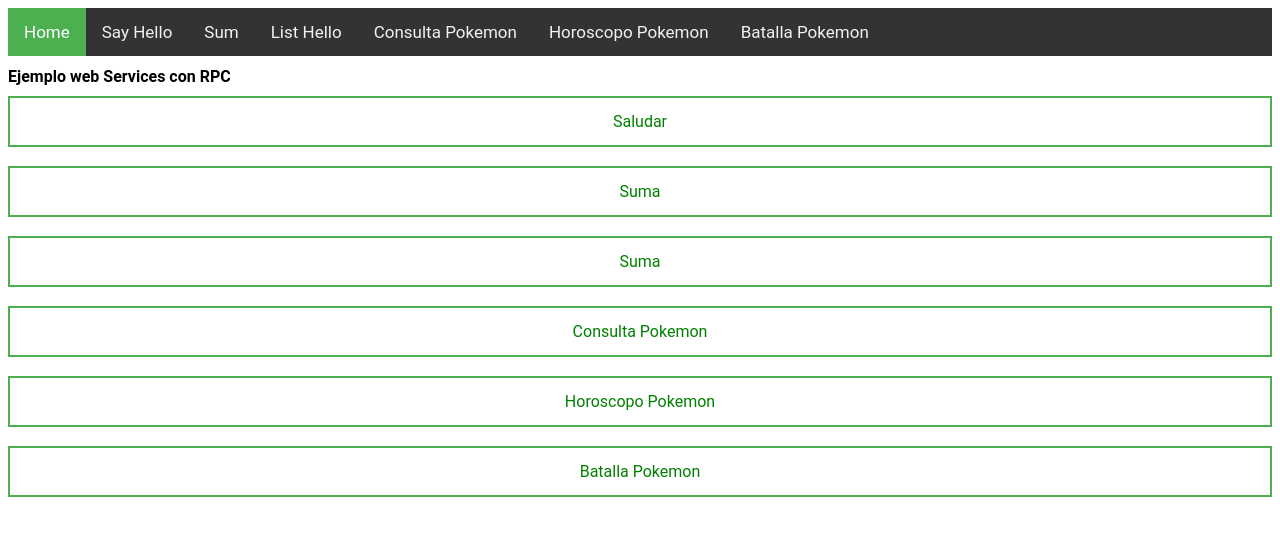
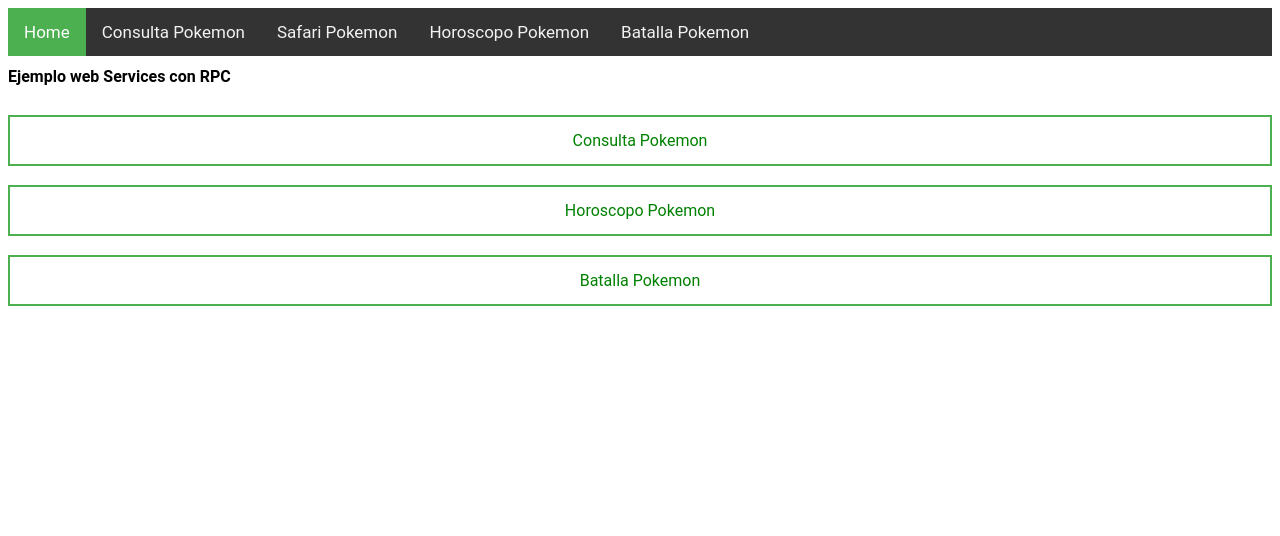
Before and after one commit to fsantander-ucsc/pokeSpyne, a Flask app: page / in a window 1280 px wide. Shown: the top 536 px of the page. Run offline with Flask 2, Linux system fonts and the light colour scheme.

Commit message:
Arreglos varios

```diff
--- a/clientEjemplo/templates/index.html
+++ b/clientEjemplo/templates/index.html
@@ -1,42 +1,13 @@
-<!DOCTYPE html>
-<html lang="es" dir="ltr">
-  <head>
-    <meta charset="utf-8">
-    <link rel="stylesheet" type="text/css" href="{{url_for('static',filename='css/style.css')}}">
-    <title>My Flask App</title>
-  </head>
-  <body>
-    <div class="topnav">
-     <a class="active" href=/>Home</a>
-     <a href=/service1>Say Hello</a>
-     <a href=/service2>Sum</a>
-     <a href=/service3>List Hello</a>
-     <a href=/ConsultaPokemon>Consulta Pokemon</a>
-     <a href=/servicePokeHoroscopo>Horoscopo Pokemon</a>
-     <a href=/servicePokeBatalla>Batalla Pokemon</a>
-    </div>
+<!-- Extienden su Layout -->
+{% extends 'templateLayout.html' %}
+<!-- Definen Cuál es su link activo -->
+{% block Index %}active{% endblock %}
+
+<!-- Escritura del dentro del layout, básicamente su función va acá -->
+{% block content_layout %}
+
+{% block content %}
 <h1>Ejemplo web Services con RPC</h1>
-    <div class="">
-      <a href=/service1 style="text-decoration: none">
-        <button type=" button" class="btn success block" name="button1"> Saludar </button>
-      </a>
-    </div>
-    <div class="">
-      <br>
-    </div>
-    <div class="">
-      <a href=/service2 style="text-decoration: none">
-        <button type="button" class="btn success block" name="button2"> Suma </button>
-      </a>
-    </div>
-    <div class="">
-      <br>
-    </div>
-    <div class="">
-      <a href=/service3 style="text-decoration: none">
-        <button type="button" class="btn success block" name="button2"> Suma </button>
-      </a>
-    </div>
 
 <div class="">
   <br>
@@ -62,5 +33,5 @@
     <button type="button" class="btn success block" name="button6"> Batalla Pokemon </button>
   </a>
 </div>
-  </body>
-</html>
+{%  endblock %}
+{%  endblock %}
--- a/clientEjemplo/templates/services/pokebatalla.html
+++ b/clientEjemplo/templates/services/pokebatalla.html
@@ -1,7 +1,7 @@
 <!-- Extienden su Layout -->
 {% extends 'templateLayout.html' %}
 <!-- Definen Cuál es su link activo -->
-{% block pokebatalla %}active{% endblock %}
+{% block servicePokeBatalla %}active{% endblock %}
 
 <!-- Escritura del dentro del layout, básicamente su función va acá -->
 {% block content_layout %}
--- a/clientEjemplo/templates/services/pokehoroscopo.html
+++ b/clientEjemplo/templates/services/pokehoroscopo.html
@@ -1,7 +1,7 @@
 <!-- Extienden su Layout -->
 {% extends 'templateLayout.html' %}
 <!-- Definen Cuál es su link activo -->
-{% block pokehoroscopo %}active{% endblock %}
+{% block servicePokeHoroscopo %}active{% endblock %}
 
 <!-- Escritura del dentro del layout, básicamente su función va acá -->
 {% block content_layout %}
--- a/clientEjemplo/templates/templateLayout.html
+++ b/clientEjemplo/templates/templateLayout.html
@@ -11,10 +11,12 @@
 
 <body>
     <div class="topnav">
-        <a href= />Home</a>
+        <a href= / class="{% block Index %}{% endblock %}">Home</a>
+        <!--
         <a href=/service1 class="{% block service1 %}{% endblock %}">Say Hello</a>
         <a href=/service2 class="{% block service2 %}{% endblock %}">Sum </a>
         <a href=/service3 class="{% block service4 %}{% endblock %}">List Hello</a>
+        -->
         <a href=/ConsultaPokemon class="{% block ConsultaPokemon %}{% endblock %}">Consulta Pokemon</a>
         <a href=/SafariPokemon class="{% block SafariPokemon %}{% endblock %}">Safari Pokemon</a>
         <a href=/servicePokeHoroscopo class="{% block servicePokeHoroscopo %}{% endblock %}">Horoscopo Pokemon</a>
--- a/serverEjemplo/baseDatos.py
+++ b/serverEjemplo/baseDatos.py
@@ -93,8 +93,6 @@ class baseDatos:
             json_dump = json.dumps(data_set)
             return json_dump
 
-
-=======
     def safariPokemon(self):
 
         self.cantidadPokebola = 10
--- a/serverEjemplo/main.py
+++ b/serverEjemplo/main.py
@@ -75,7 +75,6 @@ class Pokemon(ServiceBase):
 
     @rpc(Integer, _returns = Unicode)
     def consultaPokemon(ctx,idPokemon):
-        elemento = baseDatos()
         return elemento.recuperarStatsPokemon(idPokemon)
 
     # Servicio horoscopo
```
Lines whose indentation alone changed are shown as unchanged.
